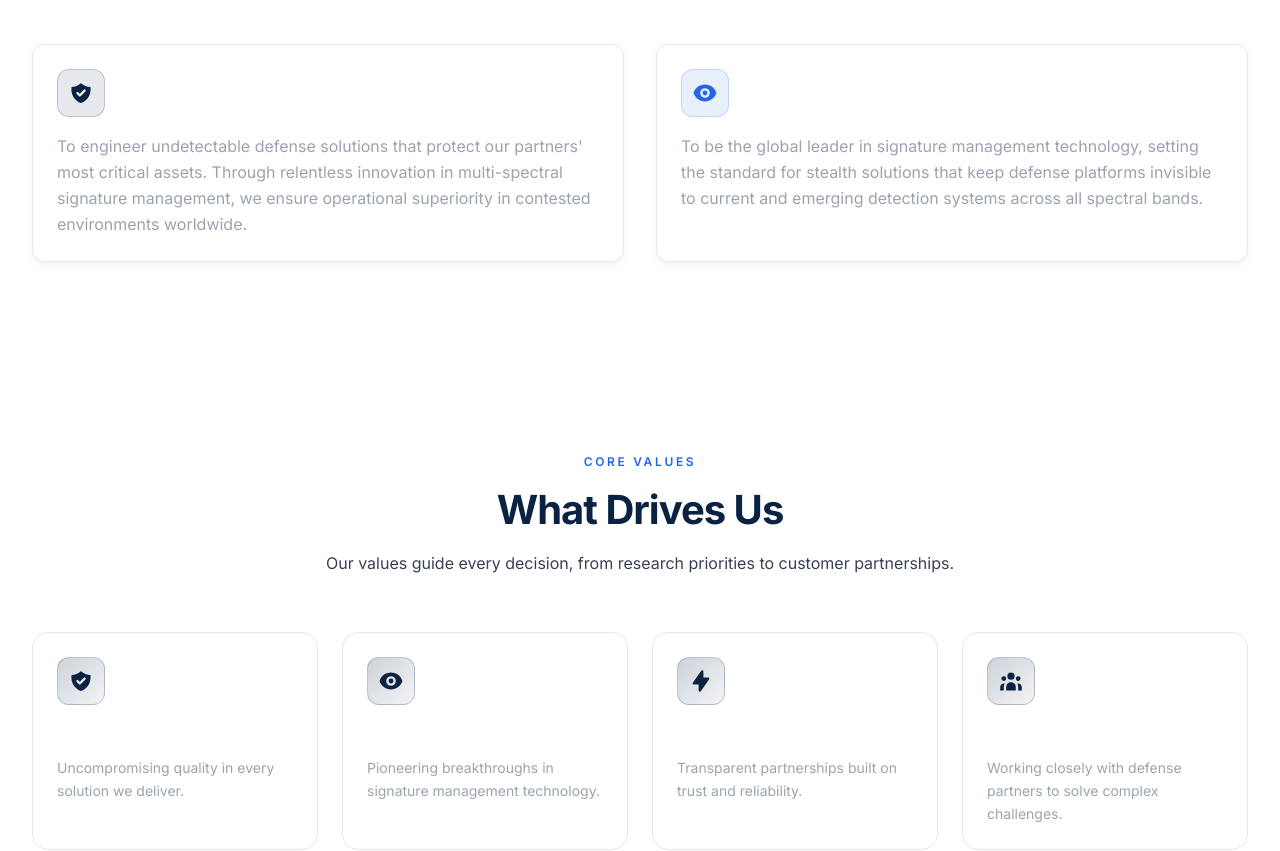
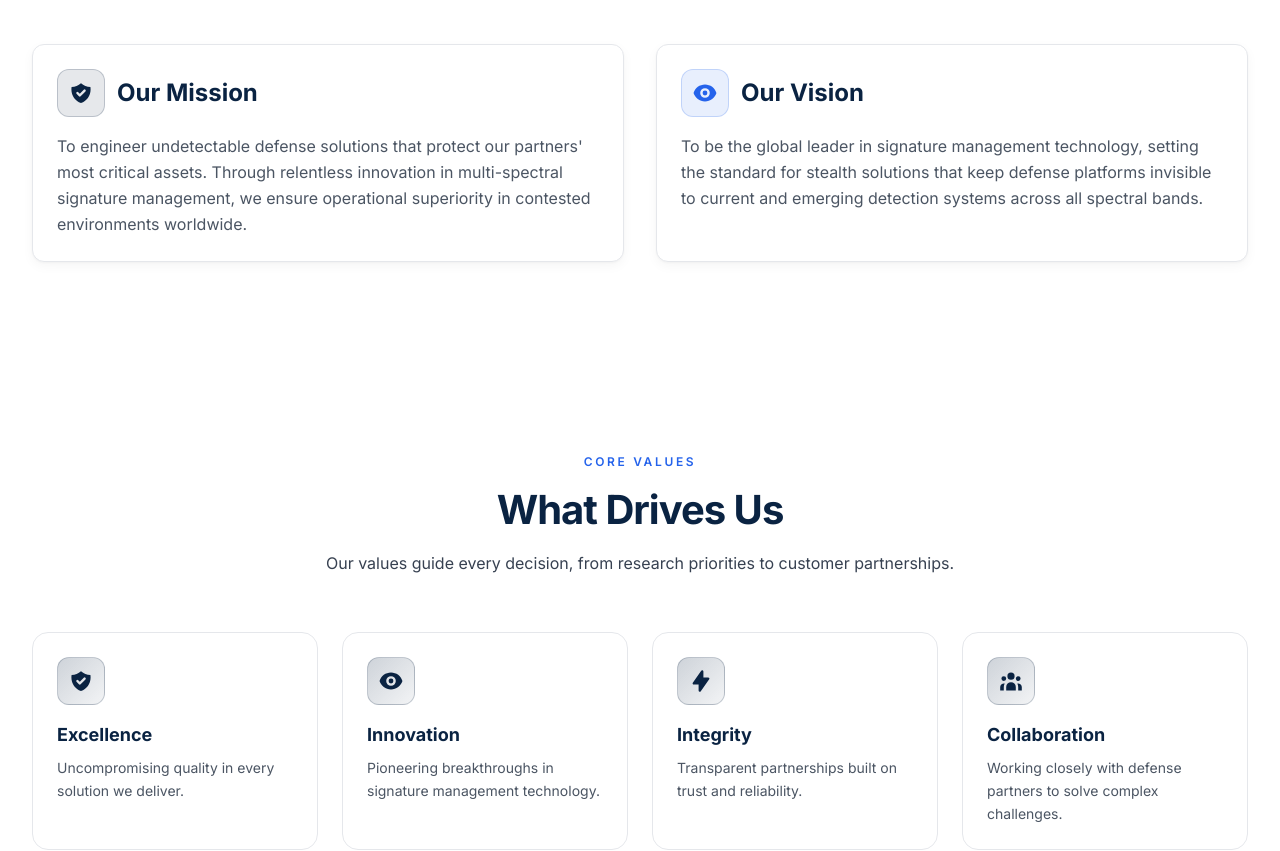
Before and after one commit to Ayush-2-singh/health-stealth-, a Next.js app: page /about in a window 1280 px wide. Shown: the part 700-1551 px from the top of the page. Built offline with nearby package versions, Linux system fonts and the light colour scheme.

Commit message:
fix: resolve white-on-white color visibility in src/app/about/page.tsx

```diff
--- a/src/app/about/page.tsx
+++ b/src/app/about/page.tsx
@@ -29,16 +29,16 @@ export default function About() {
             <GlassCard>
               <div className="flex items-center gap-3 mb-4">
                 <div className="w-12 h-12 bg-primary/10 border border-primary/20 rounded-xl flex items-center justify-center"><HiShieldCheck className="w-6 h-6 text-primary" /></div>
-                <h3 className="text-2xl font-bold text-white">Our Mission</h3>
+                <h3 className="text-2xl font-bold text-heading">Our Mission</h3>
               </div>
-              <p className="text-gray-400 leading-relaxed">To engineer undetectable defense solutions that protect our partners' most critical assets. Through relentless innovation in multi-spectral signature management, we ensure operational superiority in contested environments worldwide.</p>
+              <p className="text-gray-600 leading-relaxed">To engineer undetectable defense solutions that protect our partners' most critical assets. Through relentless innovation in multi-spectral signature management, we ensure operational superiority in contested environments worldwide.</p>
             </GlassCard>
             <GlassCard delay={0.1}>
               <div className="flex items-center gap-3 mb-4">
                 <div className="w-12 h-12 bg-secondary/10 border border-secondary/20 rounded-xl flex items-center justify-center"><HiEye className="w-6 h-6 text-secondary" /></div>
-                <h3 className="text-2xl font-bold text-white">Our Vision</h3>
+                <h3 className="text-2xl font-bold text-heading">Our Vision</h3>
               </div>
-              <p className="text-gray-400 leading-relaxed">To be the global leader in signature management technology, setting the standard for stealth solutions that keep defense platforms invisible to current and emerging detection systems across all spectral bands.</p>
+              <p className="text-gray-600 leading-relaxed">To be the global leader in signature management technology, setting the standard for stealth solutions that keep defense platforms invisible to current and emerging detection systems across all spectral bands.</p>
             </GlassCard>
           </div>
         </div>
@@ -48,10 +48,10 @@ export default function About() {
           <SectionTitle eyebrow="Core Values" title="What Drives Us" description="Our values guide every decision, from research priorities to customer partnerships." />
           <div className="grid grid-cols-1 md:grid-cols-2 lg:grid-cols-4 gap-6">
             {values.map((value, i) => (
-              <motion.div key={i} initial={{ opacity: 0, y: 30 }} whileInView={{ opacity: 1, y: 0 }} viewport={{ once: true }} transition={{ duration: 0.6, delay: i * 0.1 }} whileHover={{ y: -6 }} className="bg-card border border-border rounded-2xl p-6 hover:border-primary/30 transition-all">
+              <motion.div key={i} initial={{ opacity: 0, y: 30 }} whileInView={{ opacity: 1, y: 0 }} viewport={{ once: true }} transition={{ duration: 0.6, delay: i * 0.1 }} whileHover={{ y: -6 }} className="bg-white border border-border rounded-2xl p-6 hover:border-primary/30 transition-all">
                 <div className="w-12 h-12 bg-gradient-to-br from-primary/20 to-primary/5 border border-primary/20 rounded-xl flex items-center justify-center mb-4"><value.icon className="w-6 h-6 text-primary" /></div>
-                <h3 className="text-lg font-bold text-white mb-2">{value.title}</h3>
-                <p className="text-sm text-gray-400 leading-relaxed">{value.desc}</p>
+                <h3 className="text-lg font-bold text-heading mb-2">{value.title}</h3>
+                <p className="text-sm text-gray-600 leading-relaxed">{value.desc}</p>
               </motion.div>
             ))}
           </div>
@@ -68,11 +68,11 @@ export default function About() {
           <SectionTitle eyebrow="Leadership" title="Guided by Experts" description="Our leadership team brings decades of combined experience in defense technology, research, and operations." />
           <div className="grid grid-cols-1 md:grid-cols-2 lg:grid-cols-4 gap-6">
             {leaders.map((leader, i) => (
-              <motion.div key={i} initial={{ opacity: 0, y: 30 }} whileInView={{ opacity: 1, y: 0 }} viewport={{ once: true }} transition={{ duration: 0.6, delay: i * 0.1 }} className="bg-card border border-border rounded-2xl p-6 text-center hover:border-primary/30 transition-colors">
+              <motion.div key={i} initial={{ opacity: 0, y: 30 }} whileInView={{ opacity: 1, y: 0 }} viewport={{ once: true }} transition={{ duration: 0.6, delay: i * 0.1 }} className="bg-white border border-border rounded-2xl p-6 text-center hover:border-primary/30 transition-colors">
                 <div className="w-24 h-24 mx-auto mb-4 bg-gradient-to-br from-primary/20 to-secondary/10 rounded-full flex items-center justify-center"><HiUserGroup className="w-10 h-10 text-primary" /></div>
-                <h3 className="text-lg font-bold text-white mb-1">{leader.name}</h3>
+                <h3 className="text-lg font-bold text-heading mb-1">{leader.name}</h3>
                 <div className="text-xs text-primary uppercase tracking-wider mb-3">{leader.role}</div>
-                <p className="text-sm text-gray-400">{leader.bio}</p>
+                <p className="text-sm text-gray-600">{leader.bio}</p>
               </motion.div>
             ))}
           </div>
@@ -89,8 +89,8 @@ export default function About() {
             ].map((item, i) => (
               <GlassCard key={i} delay={i * 0.1}>
                 <item.icon className="w-8 h-8 text-primary mb-4" />
-                <h3 className="text-xl font-bold text-white mb-3">{item.title}</h3>
-                <p className="text-gray-400 text-sm leading-relaxed">{item.desc}</p>
+                <h3 className="text-xl font-bold text-heading mb-3">{item.title}</h3>
+                <p className="text-gray-600 text-sm leading-relaxed">{item.desc}</p>
               </GlassCard>
             ))}
           </div>
```
